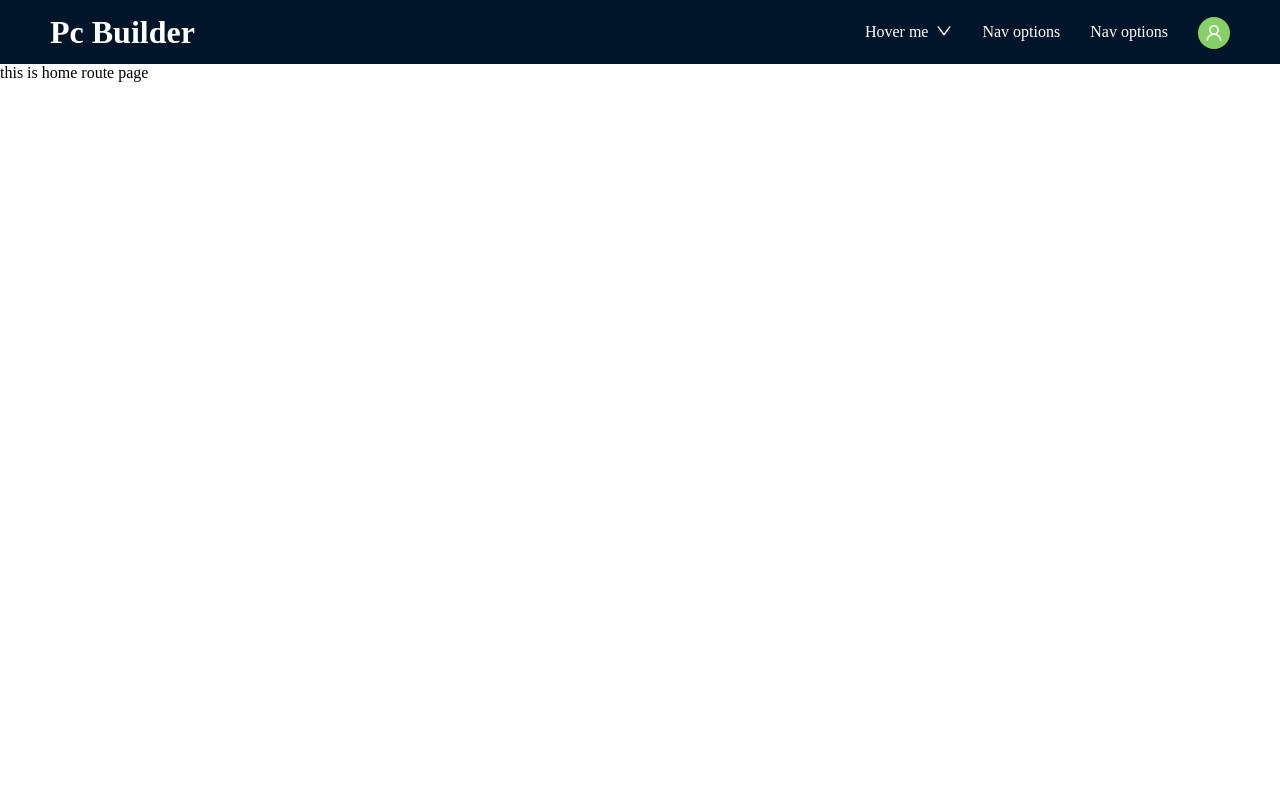
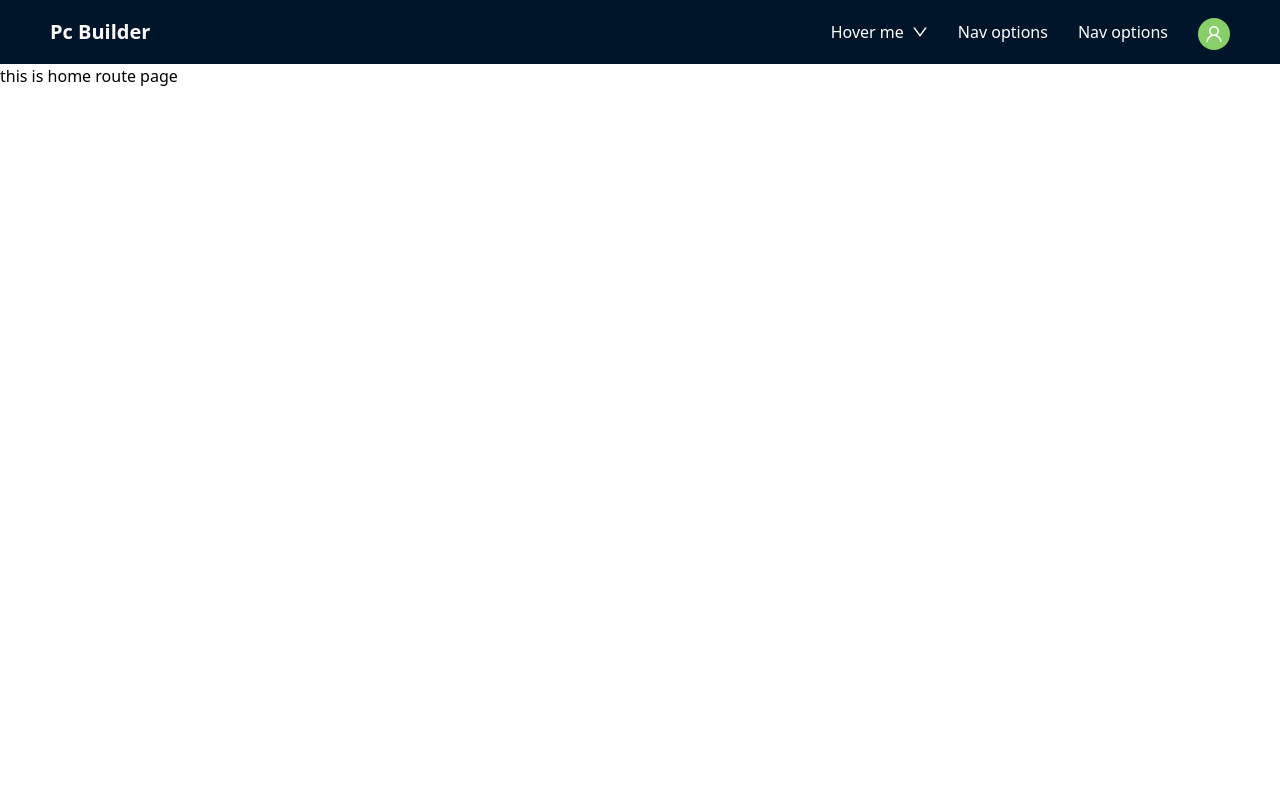
Before and after one commit to mehedi494/Pc-builder, a Next.js app: page / in a window 1280 px wide. Shown: the top 800 px of the page. Built offline with nearby package versions, Linux system fonts and the light colour scheme.

Commit message:
[DONE] install tailwind css and  fixed nav bar logo

```diff
--- a/package.json
+++ b/package.json
@@ -15,5 +15,10 @@
     "next": "13.4.19",
     "react": "18.2.0",
     "react-dom": "18.2.0"
+  },
+  "devDependencies": {
+    "autoprefixer": "^10.4.15",
+    "postcss": "^8.4.29",
+    "tailwindcss": "^3.3.3"
   }
 }
--- /dev/null
+++ b/postcss.config.js
@@ -0,0 +1,6 @@
+module.exports = {
+  plugins: {
+    tailwindcss: {},
+    autoprefixer: {},
+  },
+}
--- a/src/components/Ui/Footer.js
+++ b/src/components/Ui/Footer.js
@@ -1,15 +1,15 @@
-
-
 // import { RiFacebookBoxFill, RiInstagramLine } from 'react-icons/ri';
 export default function Footer() {
   const date = new Date();
   const year = date.getFullYear();
 
   return (
-    <div  style={{backgroundColor:'#1e1f27', color:'white', padding:'20px'}}>
-      <div  style={{display:"flex",justifyContent:"space-between"}}>
+    <div
+      style={{ backgroundColor: "#1e1f27", color: "white", padding: "20px" }}
+    >
+      <div style={{ display: "flex", justifyContent: "space-between" }}>
         <div>
-          <img className="h-10"  alt="Logo" />
+         <h1 className="text-3xl font-bold">Pc Builder</h1>
         </div>
         <div className="flex gap-20">
           <ul className="space-y-2">
--- a/src/components/Ui/Navbar.js
+++ b/src/components/Ui/Navbar.js
@@ -54,8 +54,8 @@ const Navbar = () => {
           alignItems: "cernter",
         }}
       >
-        <div className="container-logo" style={{ color: "white" }}>
-          <h1 style={{ margin: 0, padding: 0 }}>Pc Builder</h1>
+        <div className="flex items-center text-white m-0 p-0 text-xl font-bold">
+          Pc Builder
         </div>
 
         <Space size={30}>
--- a/src/styles/globals.css
+++ b/src/styles/globals.css
@@ -1,3 +1,7 @@
+@tailwind base;
+@tailwind components;
+@tailwind utilities;
+
 @font-family: -apple-system, BlinkMacSystemFont, 'Segoe UI', Roboto, 'Helvetica Neue', Arial,
   'Noto Sans', sans-serif, 'Apple Color Emoji', 'Segoe UI Emoji', 'Segoe UI Symbol',
   'Noto Color Emoji';
--- /dev/null
+++ b/tailwind.config.js
@@ -0,0 +1,15 @@
+/** @type {import('tailwindcss').Config} */
+module.exports = {
+  content: [
+    "./app/**/*.{js,ts,jsx,tsx,mdx}",
+    "./pages/**/*.{js,ts,jsx,tsx,mdx}",
+    "./components/**/*.{js,ts,jsx,tsx,mdx}",
+
+    // Or if using `src` directory:
+    "./src/**/*.{js,ts,jsx,tsx,mdx}",
+  ],
+  theme: {
+    extend: {},
+  },
+  plugins: [],
+}
```
Also changed, not shown: 1 other file (tests, documents, lock files or other folders).
